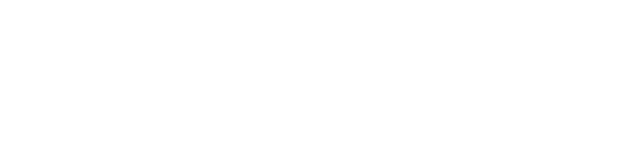
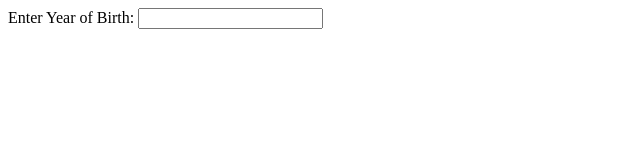
Before and after one commit to Alice-Githui/akan-names, a plain HTML site: page index.html in a window 1280 px wide. Shown: the whole page, without its empty margins (0-640 px from the left). Drawn offline with Linux system fonts and the light colour scheme.

Commit message:
Add the form element to the HTML file

```diff
--- a/index.html
+++ b/index.html
@@ -4,10 +4,19 @@
     <meta charset="UTF-8">
     <meta http-equiv="X-UA-Compatible" content="IE=edge">
     <meta name="viewport" content="width=device-width, initial-scale=1.0">
-    <link href="css/bootstrap.css">
+    <link href="CSS/style.css" rel="stylesheet" type= "type/CSS">
     <title>GHANIAN AKAN NAMES</title>
 </head>
 <body>
+    <form>
+        <div>
+            <label for ="input1" >Enter Year of Birth:</label>
+            <input type =" date" id="pickdate" name="date">
 
+        </div>
+
+    </form>
+
+    <script src="JS/index.js"></script>
 </body>
 </html>
```
